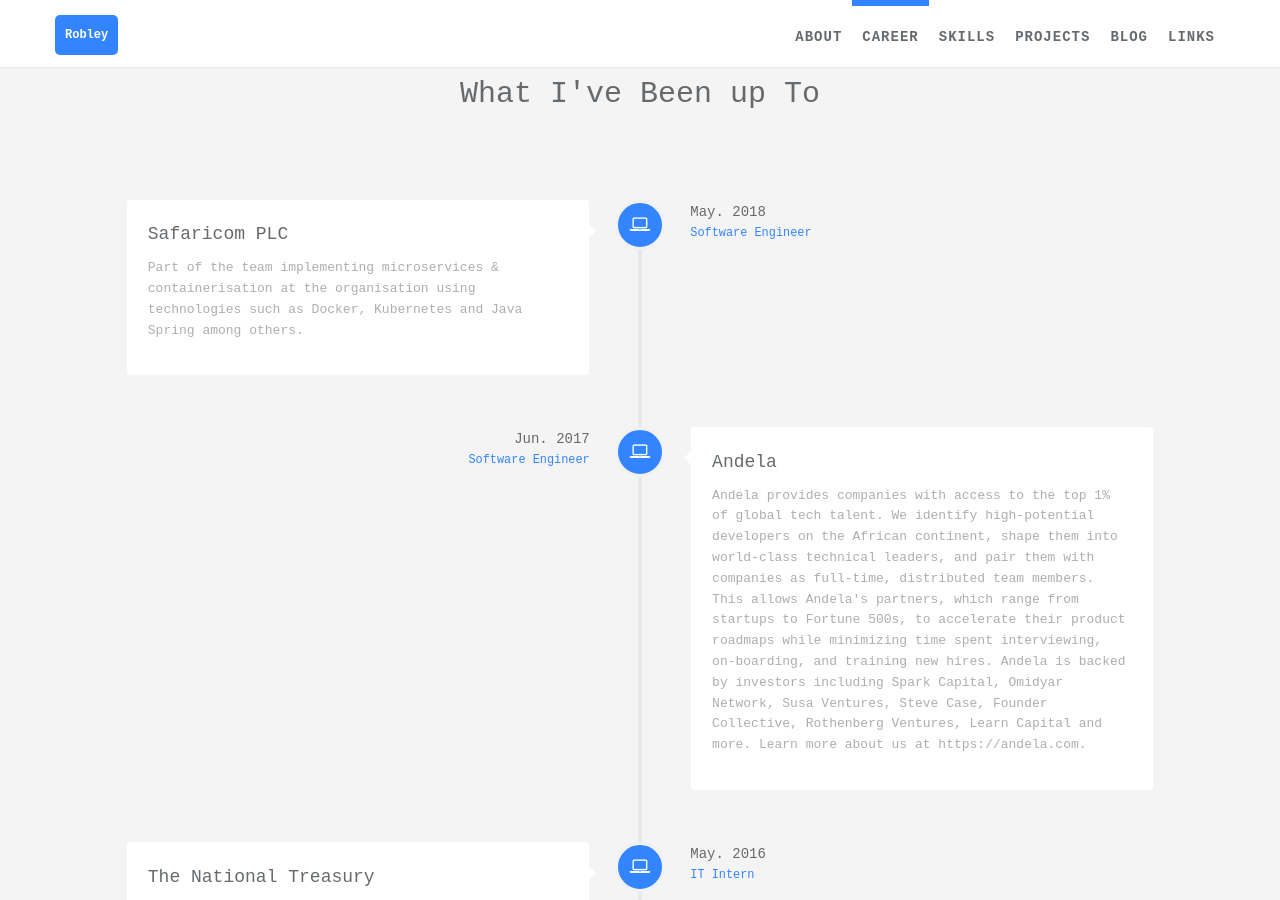
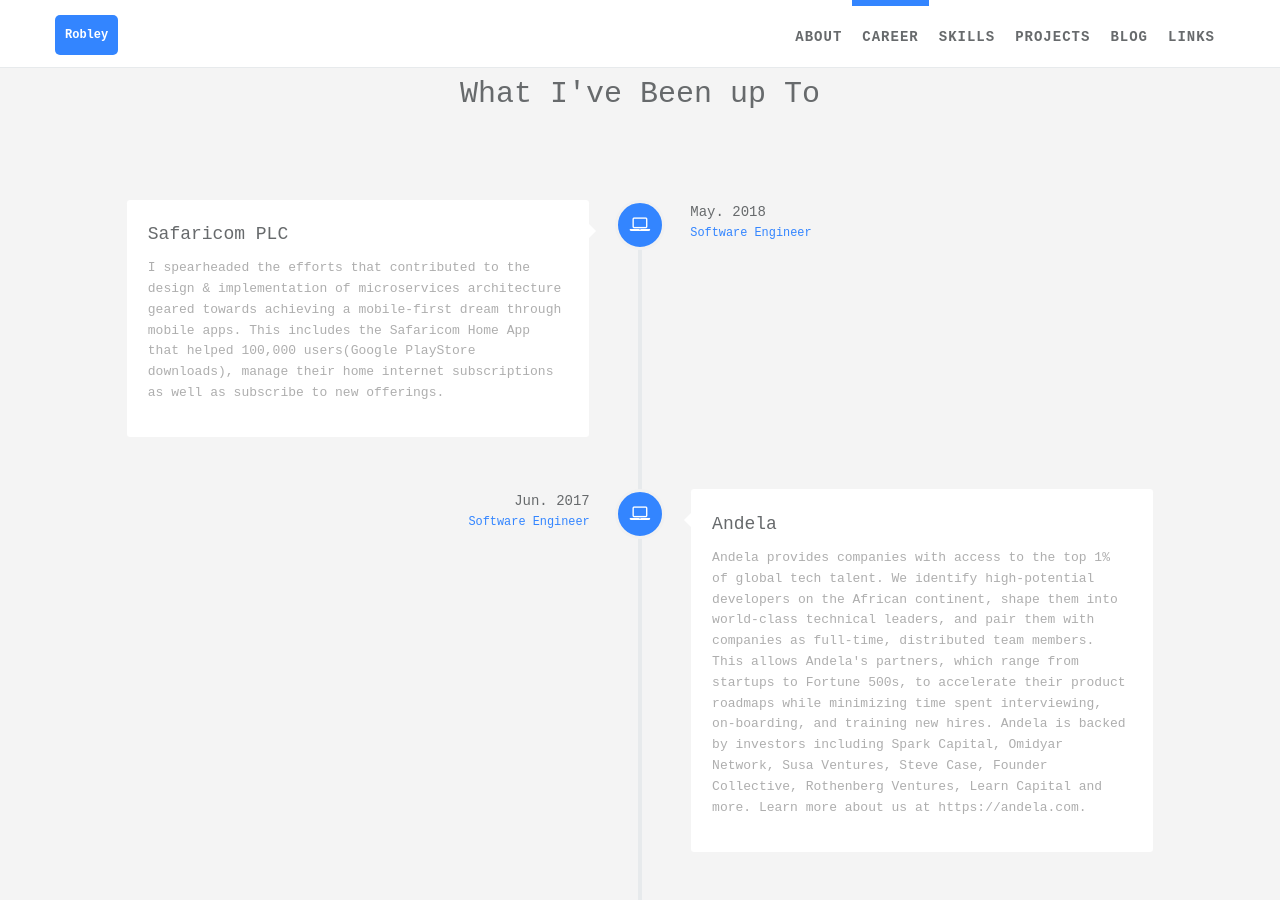
Before and after one commit to ro6ley/ro6ley.github.io, a Jekyll site: the page built from index.html, in a window 1280 px wide and 900 px high, scrolled down 895 px. Built offline with Jekyll 4.4.1, drawn with Linux system fonts in a browser that asks for light colours.

Commit message:
update career info

```diff
--- a/_data/index/careers.yml
+++ b/_data/index/careers.yml
@@ -4,9 +4,12 @@
     detail: Safaricom PLC
     i18n: safaricom_plc
   desc:
-    detail: Part of the team implementing microservices & containerisation at
-            the organisation using technologies such as Docker,
-            Kubernetes and Java Spring among others.
+    detail: I spearheaded the efforts that contributed to the design & implementation
+            of microservices architecture geared towards achieving a mobile-first dream
+            through mobile apps. This includes the Safaricom Home App that helped 100,000
+            users(Google PlayStore downloads), manage their home internet subscriptions as
+            well as subscribe to new offerings.
+
     i18n: company_a_desc
   date:
     detail: May. 2018
```
